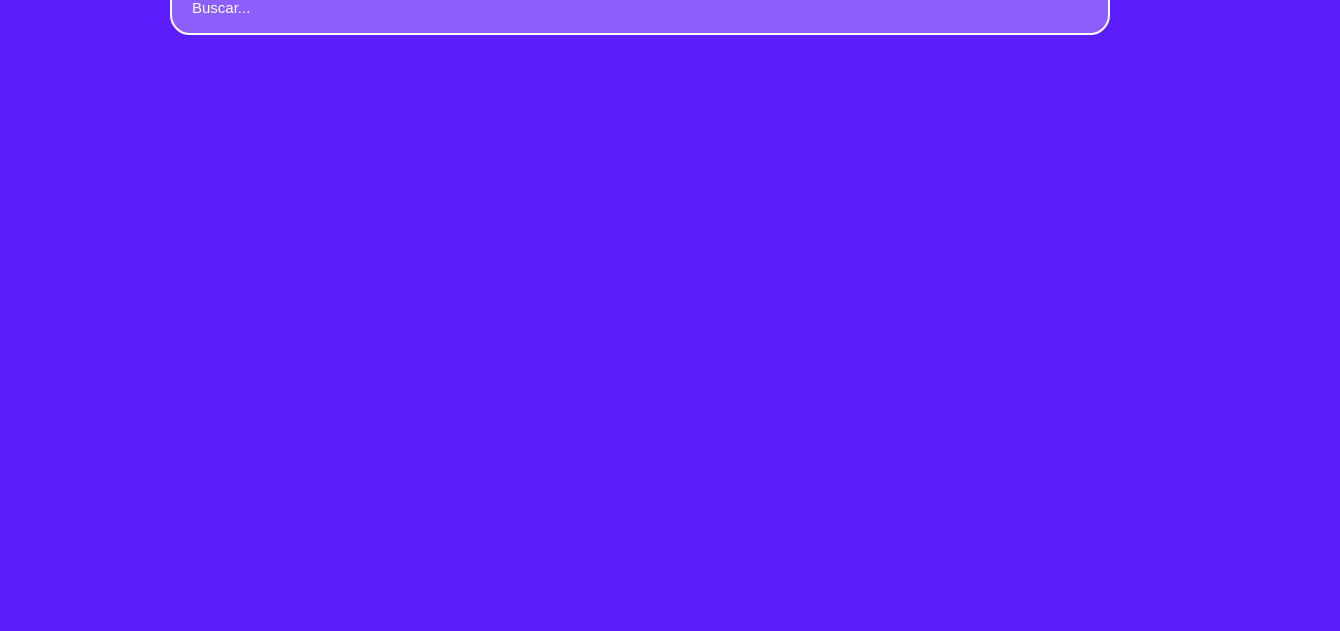
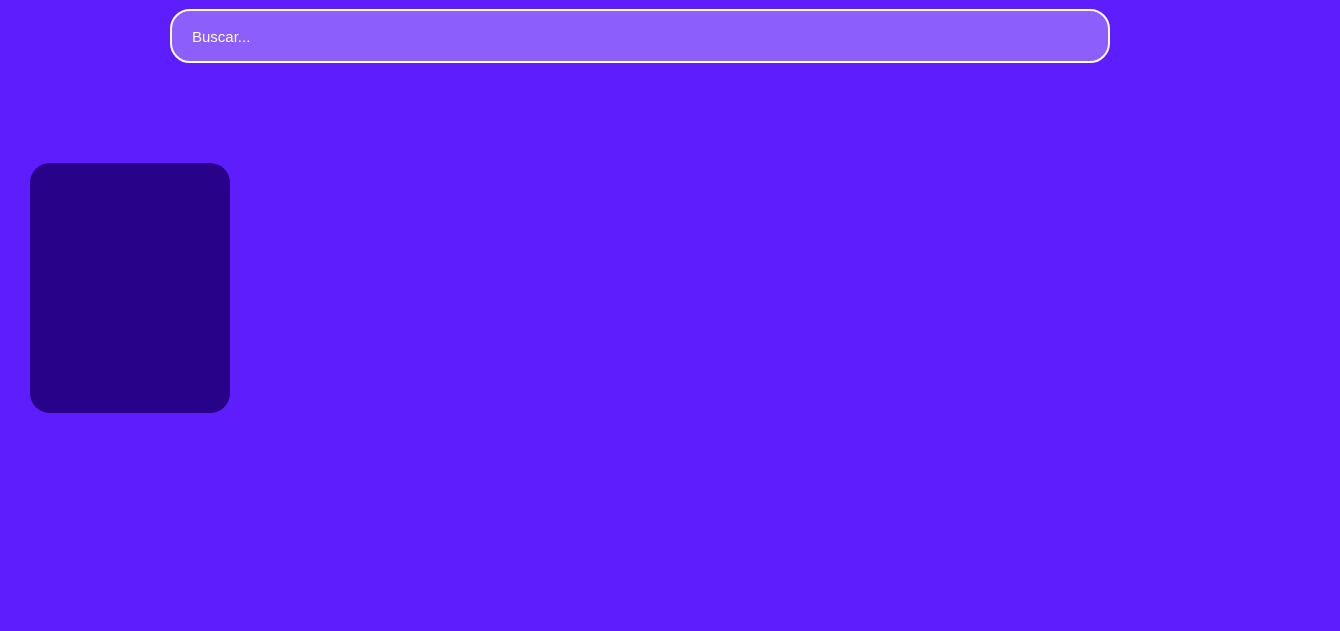
Before and after one commit to Christiano0407/Javascript-proyect, a plain HTML site: page prue1.html in a window 1280 px wide. Shown: the part 169-800 px from the top of the page, 1340 px wide, since content can reach past the window. Drawn offline with Linux system fonts and the light colour scheme; files whose address does not match are found by name.

Commit message:
carousel

```diff
--- a/css/pru1.css
+++ b/css/pru1.css
@@ -85,7 +85,7 @@ section .main {
 
 .main__text {
     color: white;
-    font-size: 25px;
+    font-size: 35px;
     text-align: center;
 
 }
@@ -119,3 +119,26 @@ section .main {
 input:focus {
     outline: none;
 } */
+
+.carousel {
+    width: 100%;
+    padding: 30px;
+    overflow: scroll;
+    position: relative;
+}
+
+.carousel__container {
+    white-space: nowrap;
+    margin-bottom: 10px;
+    margin: 70px 0px;
+}
+
+.carousel__item {
+    width: 200px;
+    height: 250px;
+    overflow: hidden;
+    background-color: rgb(40, 2, 136);
+    margin-right: 10px;
+    border-radius: 20px;
+
+}
--- a/prue1.html
+++ b/prue1.html
@@ -29,5 +29,14 @@
         <h2 class="main__text">¿Qué quieres ver hoy?</h2>
         <input class="input" type="text" placeholder="Buscar...">
     </section>
+
+    <section class="carousel">
+        <div class="carousel__container">
+            <div class="carousel__item">
+
+            </div>
+
+        </div>
+    </section>
 </body>
 </html>
```
